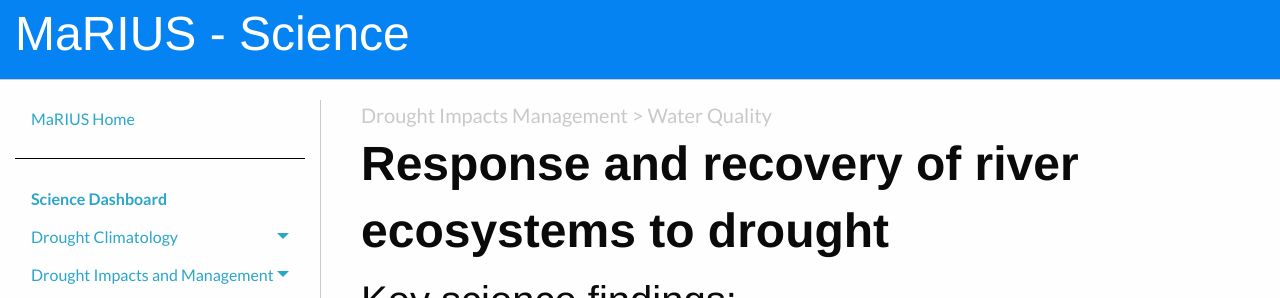
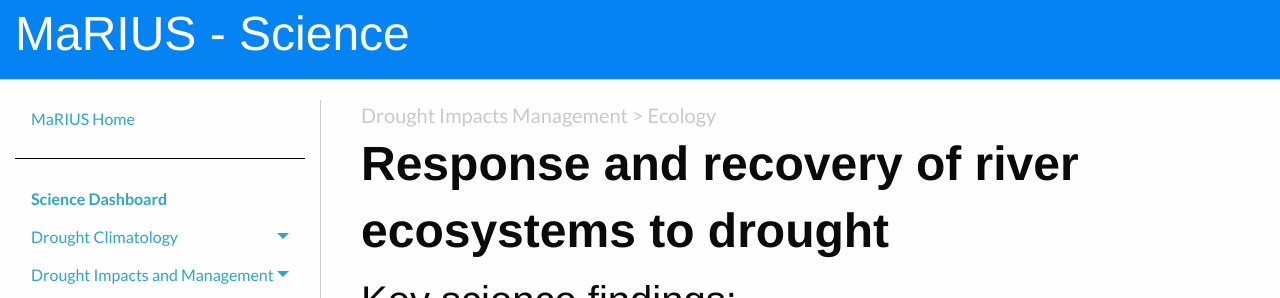
Before and after one commit to VictoriaJJ/mariusdroughtproject.org, a Jekyll site: the page built from _pages/dashboard/science/drought_impacts_management/water_quality/response_and_recovery_rivers.md, in a window 1280 px wide and 900 px high. Shown: the top 298 px of the window. Built offline with Jekyll 4.4.1, drawn with Linux system fonts in a browser that asks for light colours.

Commit message:
Updated response_and_recovery_rivers.md

```diff
--- a/_pages/dashboard/science/drought_impacts_management/water_quality/response_and_recovery_rivers.md
+++ b/_pages/dashboard/science/drought_impacts_management/water_quality/response_and_recovery_rivers.md
@@ -1,8 +1,9 @@
 ---
 layout: science
 published: true
-permalink: /dashboard/science/river_response_and_recovery/
-subsection: Drought Impacts Management  > Water Quality
+permalink: >-
+  /dashboard/science/drought_impacts_management/ecology/river_response_and_recovery/
+subsection: Drought Impacts Management  > Ecology
 _title: Response and recovery of river ecosystems to drought
 ---
 
```
